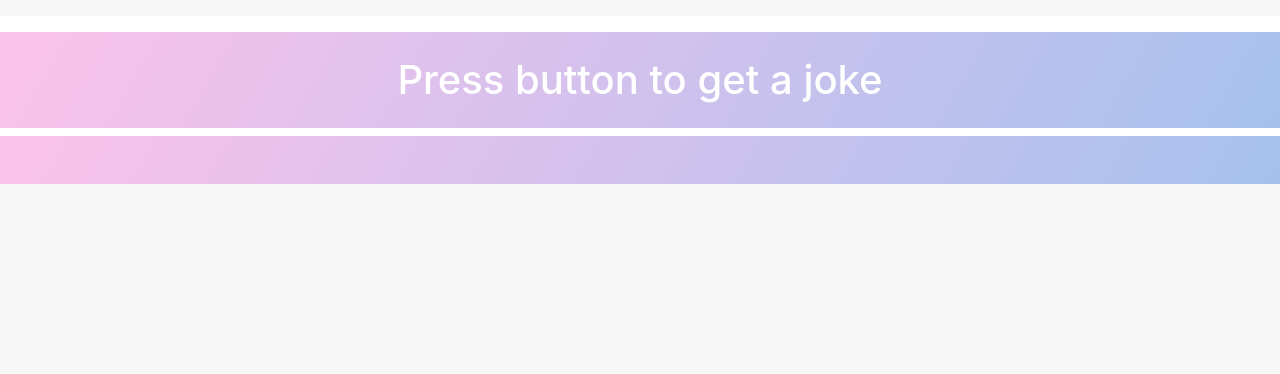
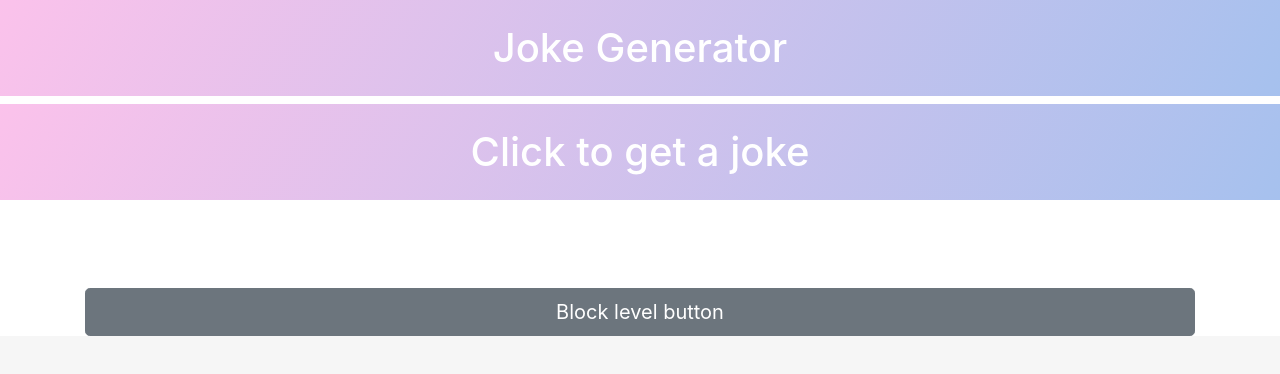
Before and after one commit to Kat-Olvera/joke-api, a plain HTML site: page index.html in a window 1280 px wide. Drawn offline with nearby package versions, Linux system fonts and the light colour scheme; no server answers.

Commit message:
added the button with no logic

```diff
--- a/index.html
+++ b/index.html
@@ -14,11 +14,18 @@
 <body>
     <div id="root"></div>
 
-    <h1>Press button to get a joke</h1>
+    <h1>Joke Generator</h1>
+
+    <h1>Click to get a joke</h1>
+
+    <div class="container joke-button">
+     <button type="button" class="btn btn-secondary btn-lg btn-block">Block level button</button>
+  </div>
 
 
-    <h1><span id="setup-element"></span><span id="punch-element"> </span></h1>
-    <script src="scripts.js"></script>
+
+    <!-- <h1><span class="setup" id="setup-element"></span><span class="punchline" id="punch-element"> </span></h1>
+    <script src="scripts.js"></script> -->
 
 </body>
 </html>
--- a/styles.css
+++ b/styles.css
@@ -78,3 +78,11 @@
   .card:nth-child(5n) h1 {
     background-image: linear-gradient(120deg, #ffc3a0 0%, #ffafbd 100%);
   }
+
+  .setup {
+    padding: 1rem;
+  }
+
+  .joke-button{
+    padding-top: 5rem;
+  }
```
